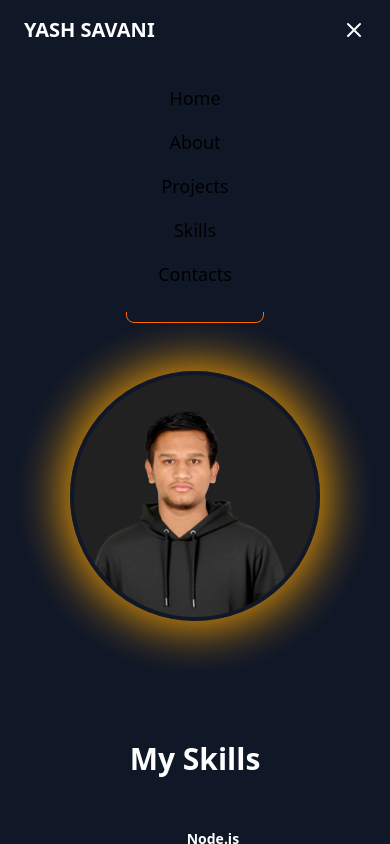
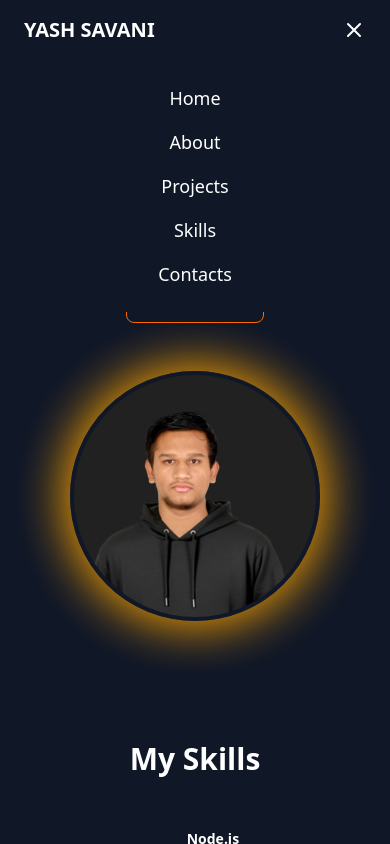
Before and after one commit to yashsavani1585/PORTFOLIO, a React (Vite) app in the folder PORTFOLIO/: page / in a window 390 px wide. Both pictures are taken after a click on the button 354 px from the left and 30 px from the top of the page. Shown: the top 844 px of the page. Built offline with nearby package versions, Linux system fonts and the light colour scheme.

Commit message:
Update Header.jsx

```diff
--- a/PORTFOLIO/src/Components/Header/Header.jsx
+++ b/PORTFOLIO/src/Components/Header/Header.jsx
@@ -59,7 +59,7 @@ const Header = () => {
 
 
       {isOpen && (
-        <div className="md:hidden bg-gray-900 bg-opacity-95 backdrop-blur-md w-full absolute top-full left-0">
+        <div className="md:hidden bg-gray-900 text-white bg-opacity-95 backdrop-blur-md w-full absolute top-full left-0">
           <div className="flex flex-col items-center py-6 space-y-4 text-lg font-medium">
             {links.map((link) => (
               <button
```
